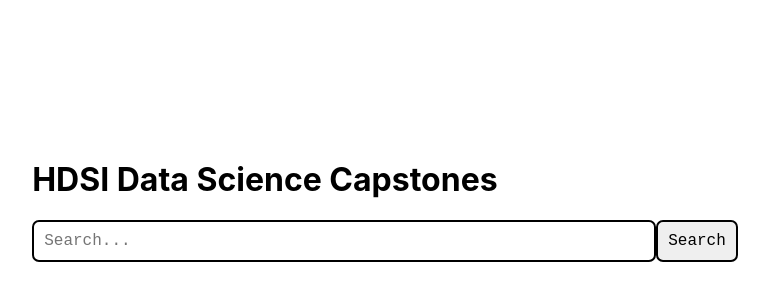
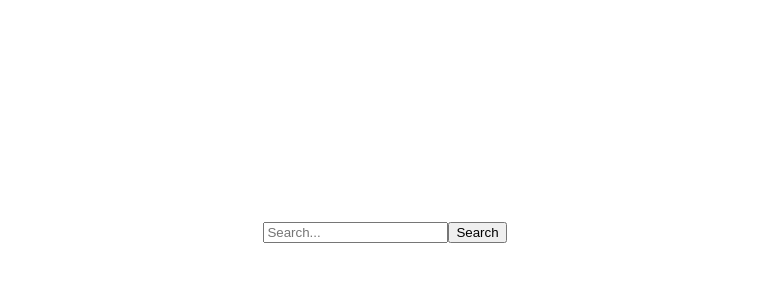
Before and after one commit to mxndyxu/DSC180B-Capstone-Search, a React (Create React App) app in the folder capstone-search-website/: page / in a window 1280 px wide. Shown: the part 160-460 px from the top of the page, without its empty margins (255-1024 px from the left). Built offline with nearby package versions, Linux system fonts and the light colour scheme.

Commit message:
Connecting backend to frontend

```diff
--- a/capstone-search-website/src/App.js
+++ b/capstone-search-website/src/App.js
@@ -1,31 +1,52 @@
 // src/App.js
 import React, { useState } from 'react';
 import Header from './Header';
-import SearchBar from './SearchBar'; // Import the SearchBar component
+import SearchBar from './SearchBar';
 import './App.css';
 
 function App() {
-  const [searchResults, setSearchResults] = useState([]);
+  const [message, setMessage] = useState('');
 
-  // Function to handle the search and update searchResults state
-  const handleSearch = (searchTerm) => {
-    // Implement your search logic here (e.g., filtering data)
-    // For demonstration purposes, let's just update the state with the search term
-    setSearchResults([searchTerm]);
+  const fetchSearchResult = (searchTerm) => {
+    fetch(`http://localhost:8000/api/search?query=${searchTerm}`)
+      .then((response) => response.json())
+      .then((data) => setMessage(data.message));
   };
 
   return (
     <div className="App">
-      <Header />
-      <SearchBar onSearch={handleSearch} />
-      <div>
-        {/* Display search results */}
-        {searchResults.map((result, index) => (
-          <p key={index}>{result}</p>
-        ))}
-      </div>
+      <header className="App-header">
+        <SearchBar onSearch={fetchSearchResult} />
+        <p>{message}</p>
+      </header>
     </div>
   );
 }
 
 export default App;
+
+// function App() {
+//   const [searchResults, setSearchResults] = useState([]);
+
+//   // Function to handle the search and update searchResults state
+//   const handleSearch = (searchTerm) => {
+//     // Implement your search logic here (e.g., filtering data)
+//     // For demonstration purposes, let's just update the state with the search term
+//     setSearchResults([searchTerm]);
+//   };
+
+//   return (
+//     <div className="App">
+//       <Header />
+//       <SearchBar onSearch={handleSearch} />
+//       <div>
+//         {/* Display search results */}
+//         {searchResults.map((result, index) => (
+//           <p key={index}>{result}</p>
+//         ))}
+//       </div>
+//     </div>
+//   );
+// }
+
+// export default App;
--- a/capstone-search-website/src/SearchBar.js
+++ b/capstone-search-website/src/SearchBar.js
@@ -1,24 +1,19 @@
 import React, { useState } from 'react';
-import Header from './Header';
 
 const SearchBar = ({ onSearch }) => {
   const [searchTerm, setSearchTerm] = useState('');
-
-  const handleInputChange = (event) => {
-    setSearchTerm(event.target.value);
-  };
 
   const handleSearch = () => {
     onSearch(searchTerm);
   };
 
   return (
-    <div class="search-bar">
+    <div>
       <input
         type="text"
         placeholder="Search..."
         value={searchTerm}
-        onChange={handleInputChange}
+        onChange={(e) => setSearchTerm(e.target.value)}
       />
       <button onClick={handleSearch}>Search</button>
     </div>
@@ -26,3 +21,33 @@
 };
 
 export default SearchBar;
+
+
+// import React, { useState } from 'react';
+// import Header from './Header';
+
+// const SearchBar = ({ onSearch }) => {
+//   const [searchTerm, setSearchTerm] = useState('');
+
+//   const handleInputChange = (event) => {
+//     setSearchTerm(event.target.value);
+//   };
+
+//   const handleSearch = () => {
+//     onSearch(searchTerm);
+//   };
+
+//   return (
+//     <div class="search-bar">
+//       <input
+//         type="text"
+//         placeholder="Search..."
+//         value={searchTerm}
+//         onChange={handleInputChange}
+//       />
+//       <button onClick={handleSearch}>Search</button>
+//     </div>
+//   );
+// };
+
+// export default SearchBar;
```
Also changed, not shown: 1 other file (tests, documents, lock files or other folders).
